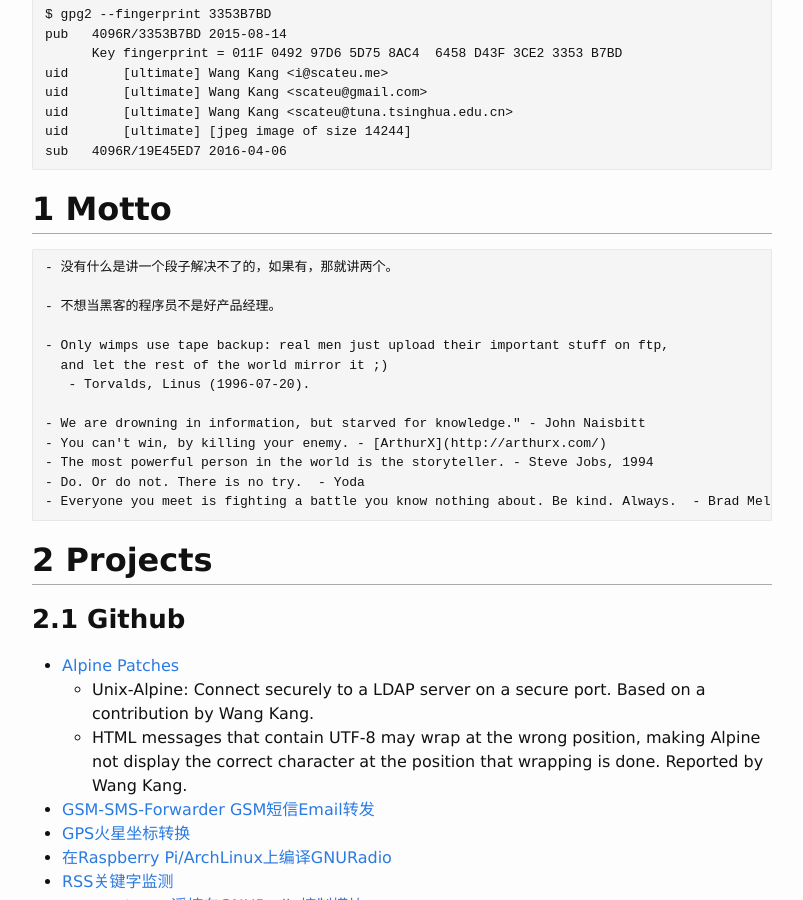
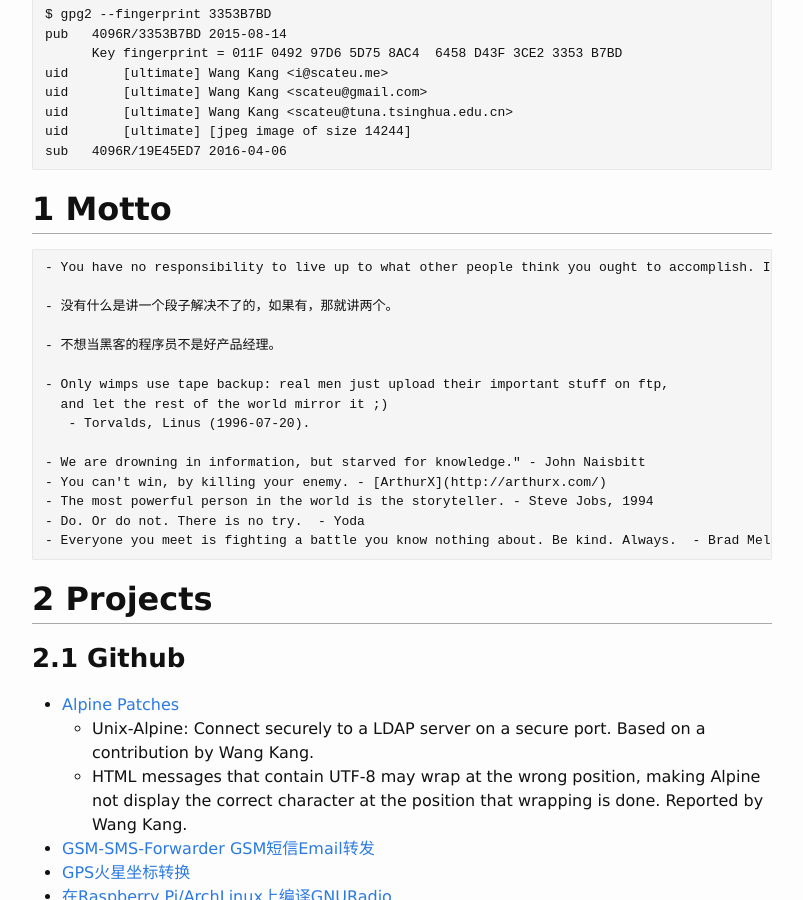
Before and after one commit to scateu/scateu.github.io, a Jekyll site: the page built from _pages/01-about.md, in a window 1280 px wide and 900 px high, scrolled down 319 px. Shown: the whole window, without its empty margins (238-1041 px from the left). Built offline with Jekyll 4.4.1, drawn with Linux system fonts in a browser that asks for light colours; comment, search, counter and statistics services are not loaded.

Commit message:
Sun Nov 26 18:41:51 CST 2017

```diff
--- a/_pages/01-about.md
+++ b/_pages/01-about.md
@@ -18,6 +18,8 @@ permalink: /about/
     sub   4096R/19E45ED7 2016-04-06
 
 ## 1 Motto
+
+    - You have no responsibility to live up to what other people think you ought to accomplish. I have no responsibility to be like they expect me to be. It's their mistake, not my failing. - Richard Feynman
 
     - 没有什么是讲一个段子解决不了的，如果有，那就讲两个。
 
```
